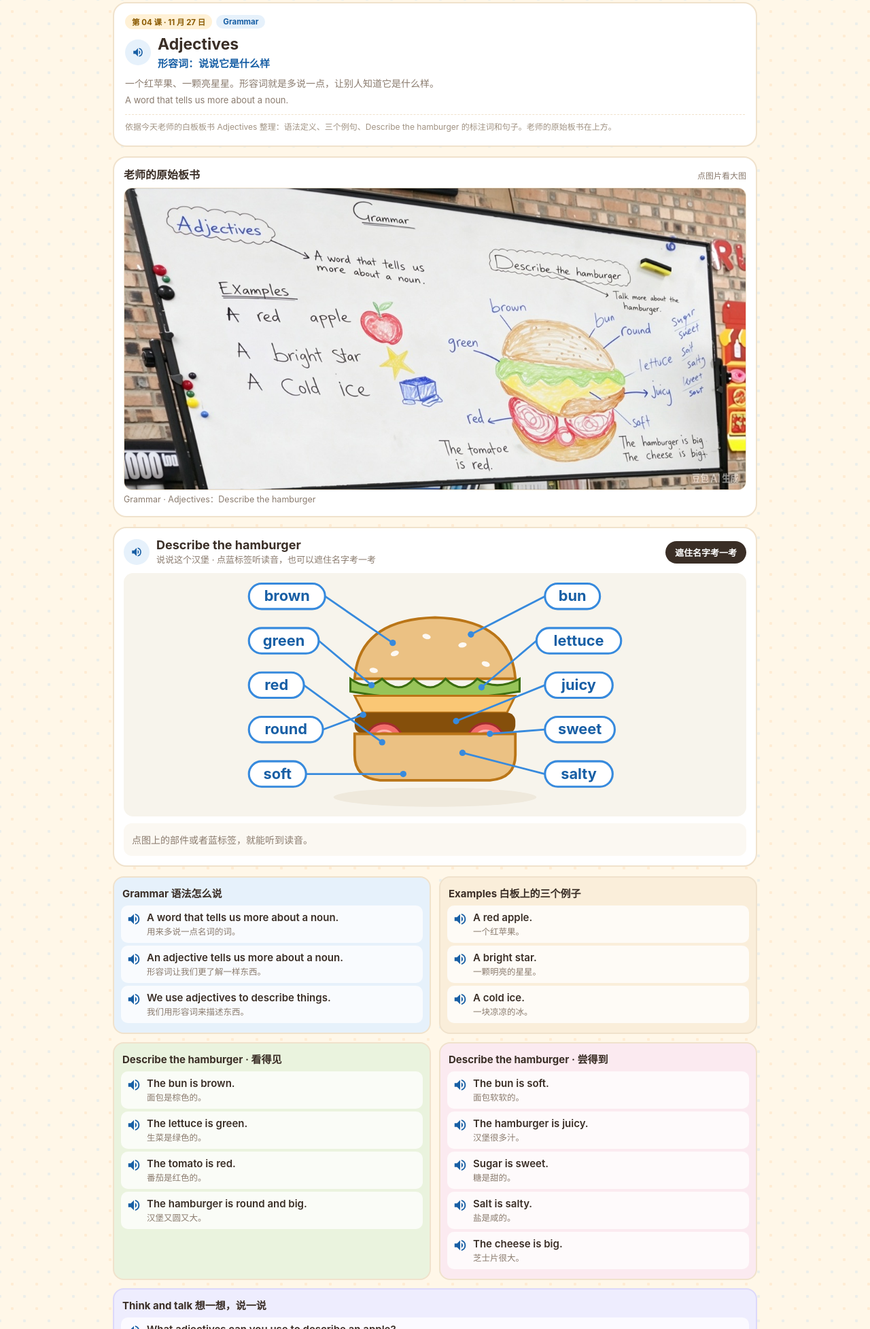
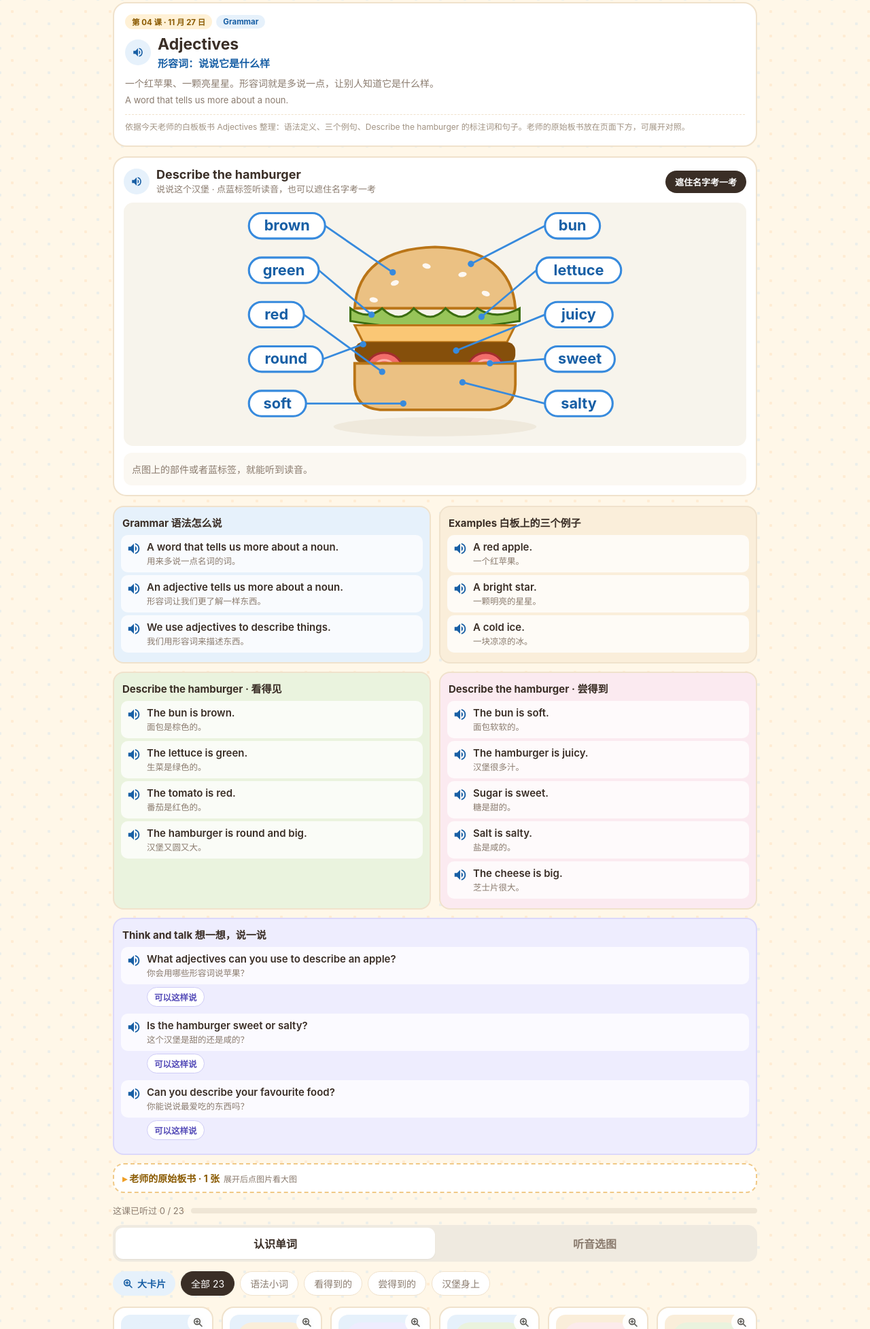
Before and after one commit to zhonghcc/kidgame, a plain HTML site: page board/index.html in a window 1280 px wide. Shown: the part 289-2244 px from the top of the page at 68% size. Drawn offline with Linux system fonts and the light colour scheme.

Commit message:
feat: 白板口袋把老师原始板书移到页面下方，默认折叠，紧挨课堂小结

```diff
--- a/board/index.html
+++ b/board/index.html
@@ -101,20 +101,18 @@ h1 span{color:var(--red)}
 .ans{margin:2px 8px 10px 38px;font-size:13.5px;color:#534AB7;line-height:1.6}
 .ans button{padding:4px 10px;border-radius:999px;background:#fff;border:1px solid #CECBF6;color:#534AB7;font-size:12.5px;font-weight:600}
 /* 老师的原始板书 */
-.photos{background:#fff;border:2px solid var(--line);border-radius:20px;padding:12px 14px 14px;margin-bottom:14px}
-.ph-h{display:flex;justify-content:space-between;align-items:baseline;gap:8px;margin-bottom:8px}
-.ph-h b{font-size:16px}.ph-h span{font-size:12px;color:var(--muted)}
-.ph-grid{display:grid;gap:12px}
+.ph-grid{display:grid;gap:12px;margin-top:10px}
 @media(min-width:720px){.ph-grid.two{grid-template-columns:1fr 1fr}}
 .photos figure{margin:0}
 .photos img{display:block;width:100%;border-radius:12px;border:1px solid var(--line);cursor:zoom-in;background:#F7F4EC}
 .photos figcaption{font-size:12.5px;color:var(--muted);margin-top:5px;line-height:1.5}
 /* 老师发的课堂小结（英文原文） */
-details.tnotes{background:#fff;border:2px dashed #F0C987;border-radius:16px;padding:10px 12px;margin-bottom:14px}
-details.tnotes summary{cursor:pointer;font-size:14px;font-weight:700;color:#8A5A00;list-style:none}
-details.tnotes summary::-webkit-details-marker{display:none}
-details.tnotes summary::before{content:"▸ ";color:var(--yellow)}
-details.tnotes[open] summary::before{content:"▾ "}
+details.photos,details.tnotes{background:#fff;border:2px dashed #F0C987;border-radius:16px;padding:10px 12px;margin-bottom:14px}
+details.photos summary,details.tnotes summary{cursor:pointer;font-size:14px;font-weight:700;color:#8A5A00;list-style:none}
+details.photos summary::-webkit-details-marker,details.tnotes summary::-webkit-details-marker{display:none}
+details.photos summary::before,details.tnotes summary::before{content:"▸ ";color:var(--yellow)}
+details.photos[open] summary::before,details.tnotes[open] summary::before{content:"▾ "}
+details.photos summary span{font-weight:400;font-size:12px;color:var(--muted);margin-left:6px}
 .tnote{margin-top:10px;padding:10px 12px;border-radius:12px;background:#FBF8F2;font-family:-apple-system,BlinkMacSystemFont,"PingFang SC","Helvetica Neue",sans-serif;font-size:13.5px;line-height:1.7;color:#4a3a2e}
 .tnote b{display:block;margin-bottom:4px;color:#8A5A00}
 .lightbox{position:fixed;inset:0;background:rgba(44,44,42,.82);display:none;align-items:center;justify-content:center;padding:12px;z-index:30}
@@ -257,7 +255,7 @@ details.tnotes[open] summary::before{content:"▾ "}
 <div class="lightbox" id="lightbox"><img id="lightboxImg" src="" alt="板书大图"></div>
 
 <!-- 改了 lessons.js 记得同时改这里的版本号：服务器对 js 缓存 12 小时，页面本身不缓存 -->
-<script src="lessons.js?v=20261127b"></script>
+<script src="lessons.js?v=20261127c"></script>
 <script>
 const LESSONS=window.BOARD_LESSONS;
 const draw=window.BOARD_HELPER.svgOf,quote=window.BOARD_HELPER.esc;
@@ -330,7 +328,7 @@ function renderPage(){
   const groups=L.groups.map(g=>`<div class="col ${g.tone}">${g.img?`<img class="scene" src="${g.img}" alt="${quote(g.alt||'')}" data-say="${quote(g.alt||g.title)}" data-audio="1" loading="lazy">`:''}<h4>${g.title}</h4>${g.lines.map(line).join('')}</div>`).join('');
   const think=L.think.map((q,i)=>line(q)+`<div class="ans"><button class="reveal" data-i="${i}">可以这样说</button></div>`).join('');
   const ph=L.photos||[];
-  const photos=ph.length?`<div class="photos"><div class="ph-h"><b>老师的原始板书</b><span>点图片看大图</span></div><div class="ph-grid ${ph.length>1?'two':''}">${ph.map(p=>`<figure><img src="${p.src}" alt="${quote(p.caption)}" loading="lazy"><figcaption>${p.caption}</figcaption></figure>`).join('')}</div></div>`:'';
+  const photos=ph.length?`<details class="photos"><summary>老师的原始板书 · ${ph.length} 张<span>展开后点图片看大图</span></summary><div class="ph-grid ${ph.length>1?'two':''}">${ph.map(p=>`<figure><img src="${p.src}" alt="${quote(p.caption)}" loading="lazy"><figcaption>${p.caption}</figcaption></figure>`).join('')}</div></details>`:'';
   const tn=L.notes||[];
   const notes=tn.length?`<details class="tnotes"><summary>老师发的课堂小结 · 英文原文 ${tn.length} 段</summary>${tn.map(n=>`<div class="tnote"><b>${quote(n.title)}</b>${quote(n.text).replace(/\n/g,'<br>')}</div>`).join('')}</details>`:'';
   const board=L.board?`<div class="board">
@@ -346,11 +344,11 @@ function renderPage(){
     <div class="src">${L.source}</div>
   </div>
 
-  ${photos}
   ${board}
 
   <div class="cols">${groups}</div>
   <div class="think"><h4>Think and talk 想一想，说一说</h4>${think}</div>
+  ${photos}
   ${notes}
 
   <div class="progress"><span id="progTxt"></span><div class="bar"><i id="progBar"></i></div></div>
--- a/board/lessons.js
+++ b/board/lessons.js
@@ -379,7 +379,7 @@ Action Verb: A word showing what someone or something does.`}
   id:'adjectives',tab:'形容词·汉堡',no:'04',date:'11 月 27 日',subject:'Grammar',
   title:'Adjectives',zh:'形容词：说说它是什么样',
   lead:'一个红苹果、一颗亮星星。形容词就是多说一点，让别人知道它是什么样。',
-  source:'依据今天老师的白板板书 Adjectives 整理：语法定义、三个例句、Describe the hamburger 的标注词和句子。老师的原始板书在上方。',
+  source:'依据今天老师的白板板书 Adjectives 整理：语法定义、三个例句、Describe the hamburger 的标注词和句子。老师的原始板书放在页面下方，可展开对照。',
   headSents:['Adjectives','A word that tells us more about a noun.'],
   cats:[
     {k:'idea',n:'语法小词',bg:'#E6F1FB'},
```
